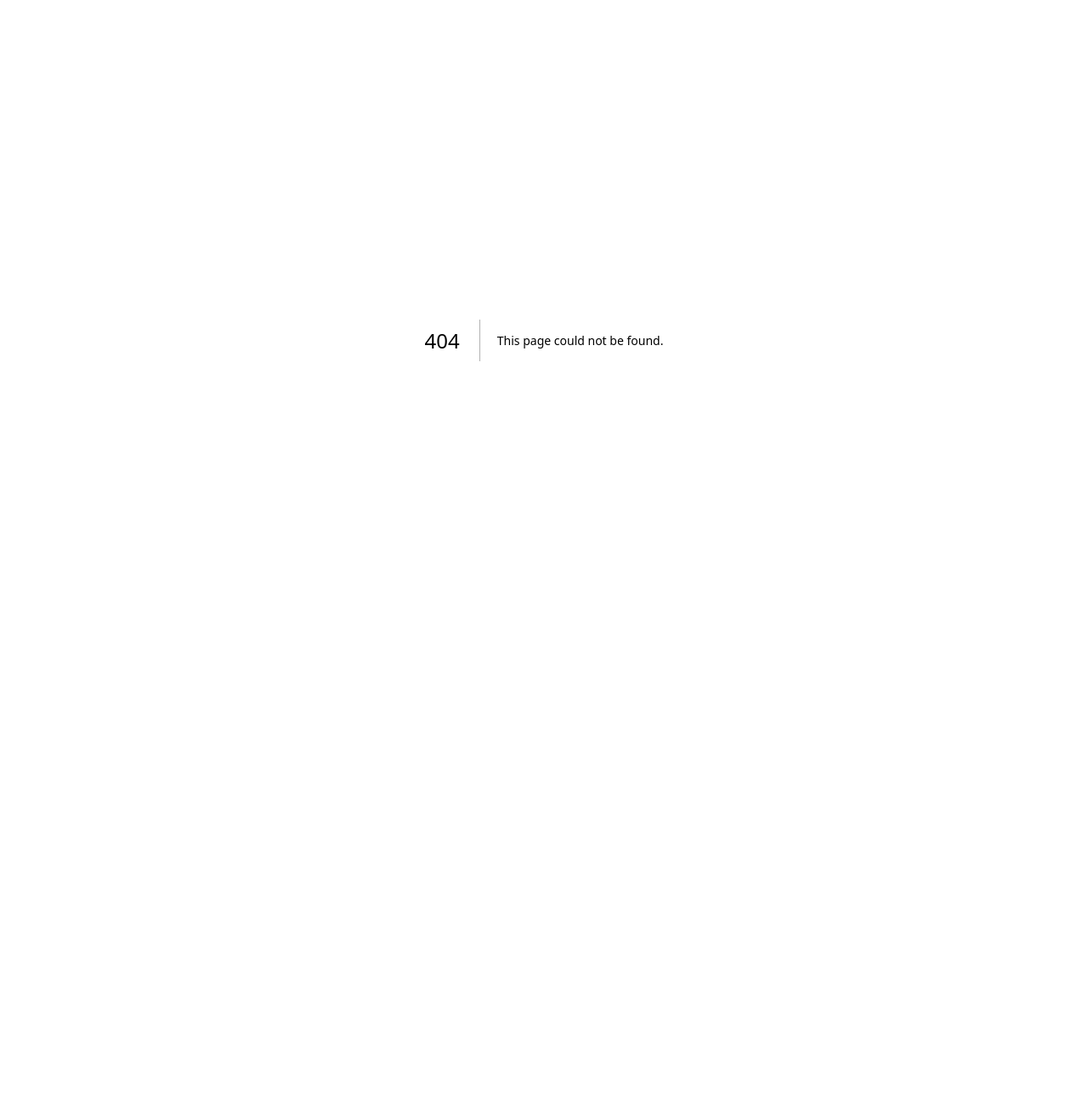
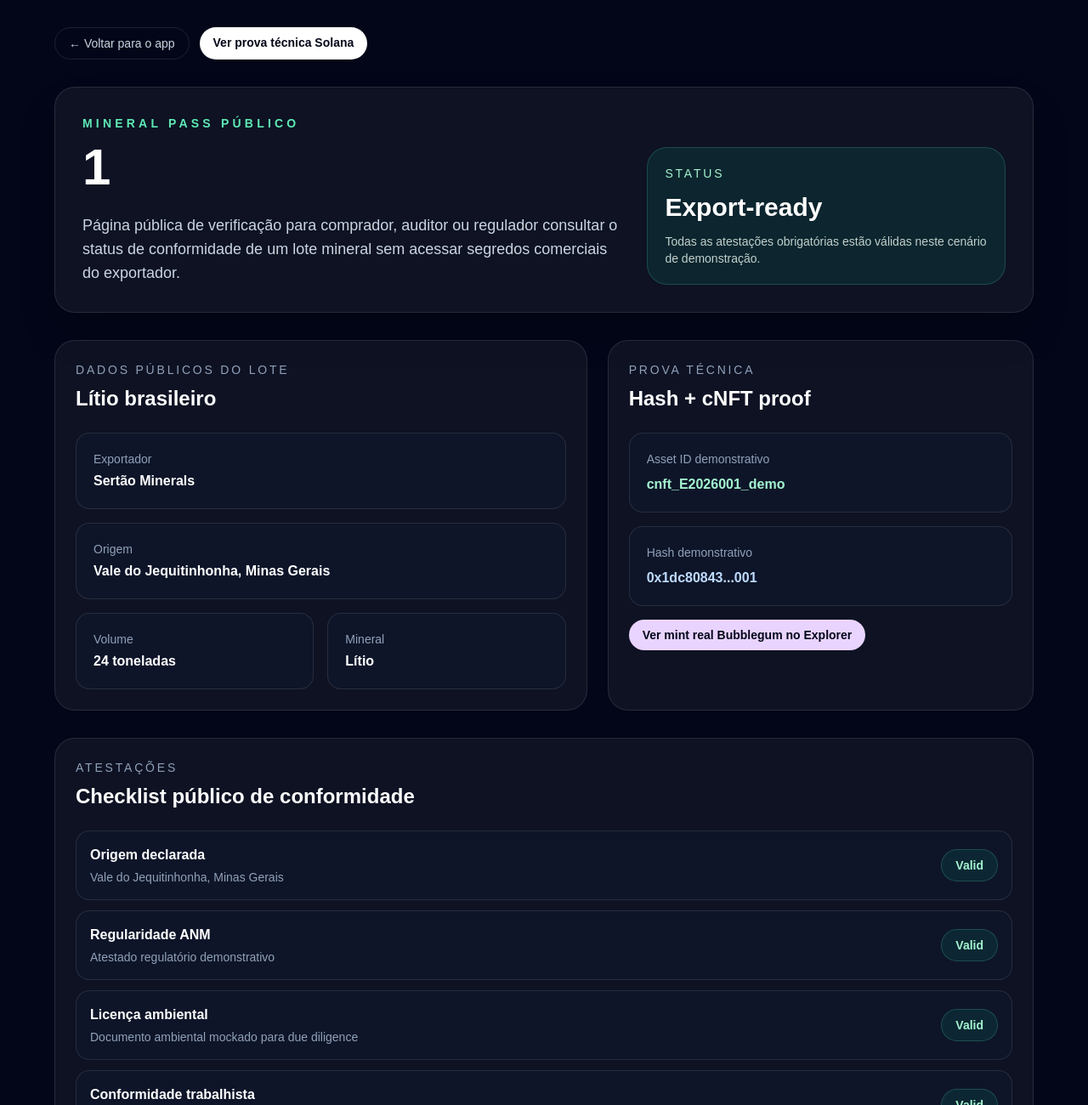
Before and after one commit to izalaw/MineralPass, a Next.js app: page /lots/1 in a window 1280 px wide. Before the commit this address had no page. Shown: the top 1300 px of the page at 85% size. Before the commit the page ends 800 px from the top, so only its background shows below. Built offline with nearby package versions, Linux system fonts and the light colour scheme.

Commit message:
Add public lot verification page

```diff
--- /dev/null
+++ b/src/app/lots/[lotId]/page.tsx
@@ -0,0 +1,190 @@
+type LotPageProps = {
+  params: Promise<{
+    lotId: string;
+  }>;
+};
+
+export default async function LotPage({ params }: LotPageProps) {
+  const { lotId } = await params;
+
+  const attestations = [
+    {
+      name: "Origem declarada",
+      status: "Valid",
+      detail: "Vale do Jequitinhonha, Minas Gerais",
+    },
+    {
+      name: "Regularidade ANM",
+      status: "Valid",
+      detail: "Atestado regulatório demonstrativo",
+    },
+    {
+      name: "Licença ambiental",
+      status: "Valid",
+      detail: "Documento ambiental mockado para due diligence",
+    },
+    {
+      name: "Conformidade trabalhista",
+      status: "Valid",
+      detail: "Conformidade operacional e trabalhista demonstrativa",
+    },
+  ];
+
+  return (
+    <main className="min-h-screen bg-slate-950 px-5 py-8 text-white md:px-8">
+      <section className="mx-auto max-w-6xl">
+        <div className="flex flex-wrap gap-3">
+          <a
+            href="/"
+            className="inline-flex rounded-full border border-white/10 px-4 py-2 text-sm text-slate-300 transition hover:bg-white/10 hover:text-white"
+          >
+            ← Voltar para o app
+          </a>
+
+          <a
+            href="/technical-proof"
+            className="inline-flex rounded-full bg-white px-4 py-2 text-sm font-semibold text-slate-950 transition hover:bg-slate-200"
+          >
+            Ver prova técnica Solana
+          </a>
+        </div>
+
+        <div className="mt-8 rounded-3xl border border-white/10 bg-white/5 p-6 shadow-2xl md:p-8">
+          <p className="mb-3 text-sm font-semibold uppercase tracking-[0.3em] text-emerald-300">
+            Mineral Pass público
+          </p>
+
+          <div className="grid gap-8 lg:grid-cols-[1.2fr_0.8fr] lg:items-end">
+            <div>
+              <h1 className="break-all text-4xl font-bold tracking-tight md:text-6xl">
+                {lotId}
+              </h1>
+
+              <p className="mt-6 max-w-3xl text-lg text-slate-300">
+                Página pública de verificação para comprador, auditor ou regulador
+                consultar o status de conformidade de um lote mineral sem acessar
+                segredos comerciais do exportador.
+              </p>
+            </div>
+
+            <div className="rounded-3xl border border-emerald-300/20 bg-emerald-400/10 p-5">
+              <p className="text-sm uppercase tracking-[0.2em] text-emerald-200">
+                Status
+              </p>
+              <h2 className="mt-3 text-3xl font-bold">Export-ready</h2>
+              <p className="mt-3 text-sm text-emerald-50/80">
+                Todas as atestações obrigatórias estão válidas neste cenário de
+                demonstração.
+              </p>
+            </div>
+          </div>
+        </div>
+
+        <section className="mt-8 grid gap-6 lg:grid-cols-[1fr_0.8fr]">
+          <div className="rounded-3xl border border-white/10 bg-white/5 p-6">
+            <p className="text-sm uppercase tracking-[0.2em] text-slate-400">
+              Dados públicos do lote
+            </p>
+            <h2 className="mt-2 text-2xl font-bold">Lítio brasileiro</h2>
+
+            <div className="mt-6 grid gap-4">
+              <div className="rounded-2xl border border-white/10 bg-slate-900/80 p-5">
+                <p className="text-sm text-slate-400">Exportador</p>
+                <p className="mt-1 font-semibold">Sertão Minerals</p>
+              </div>
+
+              <div className="rounded-2xl border border-white/10 bg-slate-900/80 p-5">
+                <p className="text-sm text-slate-400">Origem</p>
+                <p className="mt-1 font-semibold">
+                  Vale do Jequitinhonha, Minas Gerais
+                </p>
+              </div>
+
+              <div className="grid gap-4 md:grid-cols-2">
+                <div className="rounded-2xl border border-white/10 bg-slate-900/80 p-5">
+                  <p className="text-sm text-slate-400">Volume</p>
+                  <p className="mt-1 font-semibold">24 toneladas</p>
+                </div>
+
+                <div className="rounded-2xl border border-white/10 bg-slate-900/80 p-5">
+                  <p className="text-sm text-slate-400">Mineral</p>
+                  <p className="mt-1 font-semibold">Lítio</p>
+                </div>
+              </div>
+            </div>
+          </div>
+
+          <div className="rounded-3xl border border-white/10 bg-white/5 p-6">
+            <p className="text-sm uppercase tracking-[0.2em] text-slate-400">
+              Prova técnica
+            </p>
+            <h2 className="mt-2 text-2xl font-bold">Hash + cNFT proof</h2>
+
+            <div className="mt-6 grid gap-4">
+              <div className="rounded-2xl border border-white/10 bg-slate-900/80 p-5">
+                <p className="text-sm text-slate-400">Asset ID demonstrativo</p>
+                <p className="mt-2 break-all font-semibold text-emerald-200">
+                  cnft_E2026001_demo
+                </p>
+              </div>
+
+              <div className="rounded-2xl border border-white/10 bg-slate-900/80 p-5">
+                <p className="text-sm text-slate-400">Hash demonstrativo</p>
+                <p className="mt-2 break-all font-semibold text-blue-200">
+                  0x1dc80843...001
+                </p>
+              </div>
+
+              <a
+                href="https://explorer.solana.com/tx/5eKTkFdcUSwfPbTdoLhuA9iYe4Xr4Cg3x8yM6amGFmwZ16bA4YfmdQhqNvcZ9f86UYecaCqz8RFwRZmv2dTg6ASf?cluster=devnet"
+                target="_blank"
+                rel="noreferrer"
+                className="inline-flex w-fit rounded-full bg-purple-200 px-4 py-2 text-sm font-semibold text-slate-950 transition hover:bg-purple-100"
+              >
+                Ver mint real Bubblegum no Explorer
+              </a>
+            </div>
+          </div>
+        </section>
+
+        <section className="mt-8 rounded-3xl border border-white/10 bg-white/5 p-6">
+          <p className="text-sm uppercase tracking-[0.2em] text-slate-400">
+            Atestações
+          </p>
+          <h2 className="mt-2 text-2xl font-bold">
+            Checklist público de conformidade
+          </h2>
+
+          <div className="mt-6 grid gap-3">
+            {attestations.map((item) => (
+              <div
+                key={item.name}
+                className="grid gap-4 rounded-2xl border border-white/10 bg-slate-900/80 p-4 md:grid-cols-[1fr_auto] md:items-center"
+              >
+                <div>
+                  <p className="font-semibold">{item.name}</p>
+                  <p className="mt-1 text-sm text-slate-400">{item.detail}</p>
+                </div>
+
+                <span className="w-fit rounded-full border border-emerald-300/20 bg-emerald-400/10 px-4 py-2 text-sm font-semibold text-emerald-200">
+                  {item.status}
+                </span>
+              </div>
+            ))}
+          </div>
+        </section>
+
+        <section className="mt-8 rounded-3xl border border-amber-300/20 bg-amber-400/10 p-6">
+          <h2 className="text-2xl font-bold text-amber-100">
+            Privacidade comercial preservada
+          </h2>
+          <p className="mt-3 text-amber-50/80">
+            Esta página mostra apenas metadados mínimos, status e provas
+            verificáveis. Contratos, preço, comprador, rota logística e
+            documentos completos ficam off-chain com acesso seletivo.
+          </p>
+        </section>
+      </section>
+    </main>
+  );
+}
```
